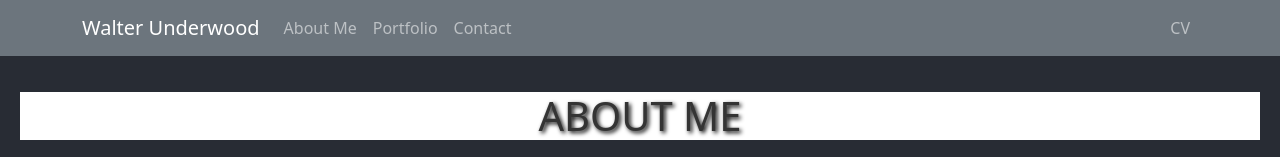
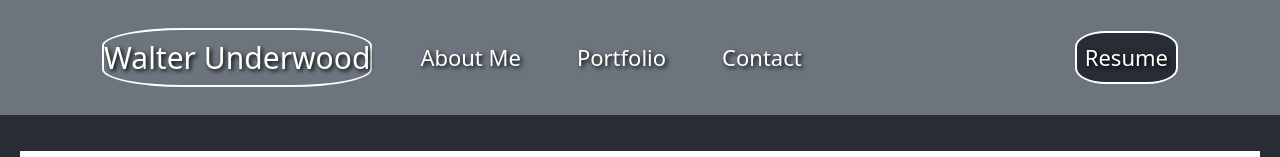
Before and after one commit to Wau00/Portfolio-React-HW-19, a React (Create React App) app: page / in a window 1280 px wide. Shown: the top 157 px of the page. Built offline with nearby package versions, Linux system fonts and the light colour scheme; grey boxes are pictures that could not be loaded.

Commit message:
Create Navbar  Styles

```diff
--- a/src/components/Footer.js
+++ b/src/components/Footer.js
@@ -10,7 +10,12 @@ const styles = {
     content: {
         color: '#fff',
         textDecoration: 'none',
-        padding: '10px'
+        padding: '10px',
+        margin: '1em 0 0.5em 0',
+        fontWeight: 'normal',
+        fontfamily: "'Ultra', sans-serif",
+        lineHeight: '42px',
+        textShadow: '2px 2px 4px #000000',
     }
 };
 
--- a/src/components/Navbar.js
+++ b/src/components/Navbar.js
@@ -1,20 +1,55 @@
 import React from "react";
 import { Navbar, Container, Nav, } from "react-bootstrap"
+
+const styles = {
+    navTitle: {
+        margin: 20,
+        color: '#fff',
+        justifyContent: 'center',
+        border: '2px solid',
+        borderRadius: '30%',
+        fontWeight: 'normal',
+        fontSize: '30px',
+        fontfamily: "'Ultra', sans-serif",
+        textShadow: '2px 2px 4px #000000',
+    },
+    navText: {
+        margin: 20,
+        color: '#fff',
+        justifyContent: 'center',
+        fontWeight: 'normal',
+        fontSize: '22px',
+        fontfamily: "'Ultra', sans-serif",
+        textShadow: '2px 2px 4px #000000'
+    },
+    navResume: {
+        margin: 20,
+        color: '#fff',
+        justifyContent: 'center',
+        border: '2px solid',
+        borderRadius: '30%',
+        background: '#282c34',
+        fontWeight: 'normal',
+        fontSize: '22px',
+        fontfamily: "'Ultra', sans-serif",
+        textShadow: '2px 2px 4px #000000',
+    }
+};
 function NavbarHome() {
     return (
 
         <Navbar collapseOnSelect expand="lg" bg="secondary" variant="dark">
             <Container>
-                <Navbar.Brand href="#home">Walter Underwood</Navbar.Brand>
+                <Navbar.Brand href="#AboutMe" style={styles.navTitle}>Walter Underwood</Navbar.Brand>
                 <Navbar.Toggle aria-controls="responsive-navbar-nav" />
                 <Navbar.Collapse id="responsive-navbar-nav">
                     <Nav className="me-auto">
-                        <Nav.Link href="#AboutMe">About Me</Nav.Link>
-                        <Nav.Link href="#Portfolio">Portfolio</Nav.Link>
-                        <Nav.Link href="#Contact">Contact</Nav.Link>
+                        <Nav.Link href="#AboutMe" style={styles.navText}>About Me</Nav.Link>
+                        <Nav.Link href="#Portfolio" style={styles.navText}>Portfolio</Nav.Link>
+                        <Nav.Link href="#Contact" style={styles.navText}>Contact</Nav.Link>
                     </Nav>
                     <Nav>
-                        <Nav.Link href="#Resume">CV</Nav.Link>
+                        <Nav.Link href="#Resume" style={styles.navResume}>Resume</Nav.Link>
                     </Nav>
                 </Navbar.Collapse>
             </Container>
```
